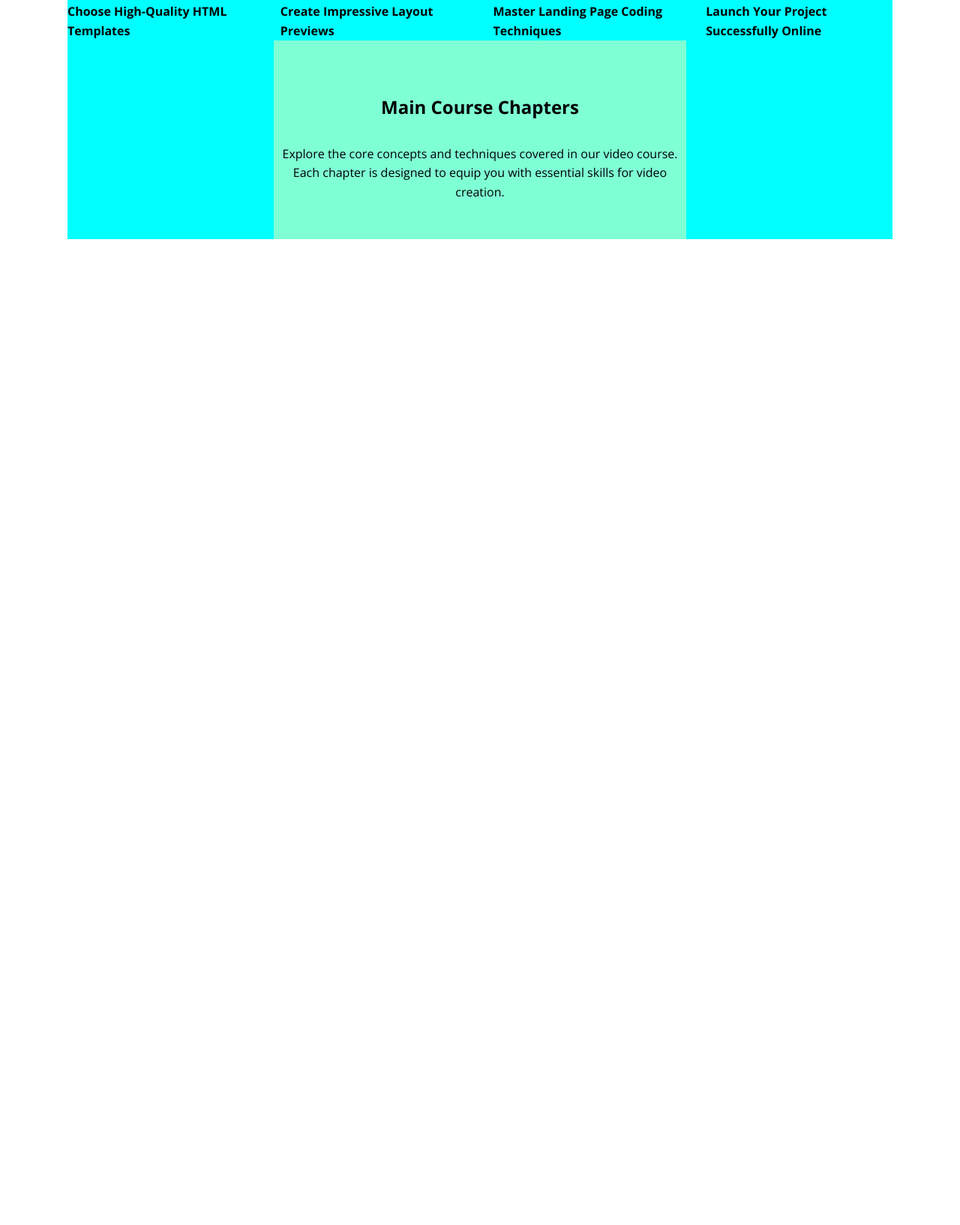
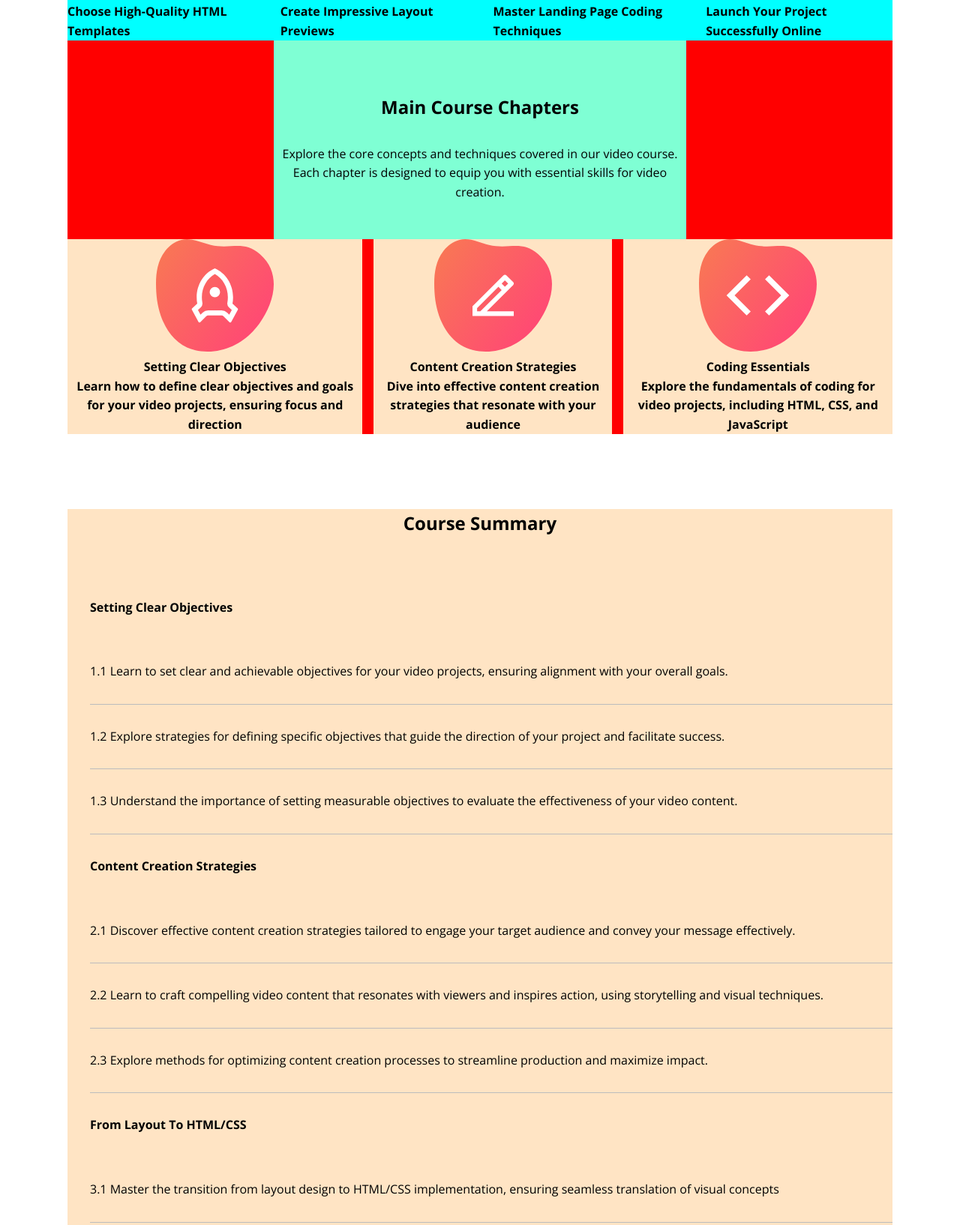
Before and after one commit to sobhiEgbaria/Tutor_website, a plain HTML site: page index.html in a window 1280 px wide. Shown: the part 1349-2983 px from the top of the page at 75% size. Before the commit the page ends 1668 px from the top, so only its background shows below. Drawn offline with nearby package versions, Linux system fonts and the light colour scheme; a script that the page names is missing.

Commit message:
styling summry, audience, courses sections

```diff
--- a/css/styles.css
+++ b/css/styles.css
@@ -37,7 +37,7 @@ img {
   max-width: 100%;
 }
 
-/* utiletes class */
+/* utilities class */
 .flex {
   display: flex;
   justify-content: space-between;
@@ -109,8 +109,9 @@ nav img {
 /* curses section */
 .Course_section {
   max-width: var(--container-width);
-  background-color: aqua;
+  background-color: red;
   margin: auto;
+  margin-bottom: 100px;
 }
 
 .Course_section .Course_content {
@@ -126,6 +127,46 @@ nav img {
   padding-bottom: 50px;
 }
 
+.Course_section .curses_cards .card img {
+  max-width: 300px;
+  max-height: 150px;
+}
+.Course_section .curses_cards .card {
+  background-color: bisque;
+  text-align: center;
+}
+
+/*summary section */
+.Summary {
+  background-color: bisque;
+  max-width: var(--container-width);
+  margin: 0px auto 100px auto;
+}
+
+.Summary h2 {
+  text-align: center;
+  margin-bottom: 50px;
+}
+
+.Summary .Summary_content h4,
+.Summary .Summary_content p {
+  margin-left: 30px;
+  padding: 30px 0px;
+}
+.Summary .Summary_content p {
+  border-bottom: #bbbcbd solid 1px;
+}
+
+/* audience content */
+
+.Course_audience_section {
+  max-width: var(--container-width-large);
+}
+.Course_audience_section img {
+  max-width: 700px;
+  max-height: 600px;
+}
+
 /* Media Queries */
 @media (max-width: 1200px) {
 }
--- a/index.html
+++ b/index.html
@@ -114,6 +114,107 @@
             for video creation.
           </p>
         </div>
+        <div class="curses_cards flex">
+          <div class="card">
+            <img src="./images/chapters-icon-1.svg" alt="chapter" />
+            <h4>
+              Setting Clear Objectives
+              <p>
+                Learn how to define clear objectives and goals for your video
+                projects, ensuring focus and direction
+              </p>
+            </h4>
+          </div>
+          <div class="card">
+            <img src="./images/chapters-icon-2.svg" alt="chapter" />
+            <h4>
+              Content Creation Strategies
+              <p>
+                Dive into effective content creation strategies that resonate
+                with your audience
+              </p>
+            </h4>
+          </div>
+          <div class="card">
+            <img src="./images/chapters-icon-3.svg" alt="chapter" />
+            <h4>
+              Coding Essentials
+              <p>
+                Explore the fundamentals of coding for video projects, including
+                HTML, CSS, and JavaScript
+              </p>
+            </h4>
+          </div>
+        </div>
+      </section>
+      <section class="Summary">
+        <h2>Course Summary</h2>
+        <div class="Summary_content">
+          <h4>Setting Clear Objectives</h4>
+          <p>
+            1.1 Learn to set clear and achievable objectives for your video
+            projects, ensuring alignment with your overall goals.
+          </p>
+          <p>
+            1.2 Explore strategies for defining specific objectives that guide
+            the direction of your project and facilitate success.
+          </p>
+          <p>
+            1.3 Understand the importance of setting measurable objectives to
+            evaluate the effectiveness of your video content.
+          </p>
+        </div>
+        <div class="Summary_content">
+          <h4>Content Creation Strategies</h4>
+          <p>
+            2.1 Discover effective content creation strategies tailored to
+            engage your target audience and convey your message effectively.
+          </p>
+          <p>
+            2.2 Learn to craft compelling video content that resonates with
+            viewers and inspires action, using storytelling and visual
+            techniques.
+          </p>
+          <p>
+            2.3 Explore methods for optimizing content creation processes to
+            streamline production and maximize impact.
+          </p>
+        </div>
+        <div class="Summary_content">
+          <h4>From Layout To HTML/CSS</h4>
+          <p>
+            3.1 Master the transition from layout design to HTML/CSS
+            implementation, ensuring seamless translation of visual concepts
+          </p>
+          <p>
+            3.2 Dive into best practices for coding HTML and CSS, including
+            responsive design principles and optimization techniques
+          </p>
+          <p>
+            3.3 Gain proficiency in converting design mockups into interactive
+            web pages, incorporating CSS styling and layout
+          </p>
+        </div>
+      </section>
+      <section class="Course_audience_section flex">
+        <img src="./images/audience.jpg" alt="audience" />
+        <div class="audience_content">
+          <h2>Who Is This Course For?</h2>
+          <p>
+            This course is designed for individuals seeking to enhance their
+            skills and knowledge in web design, development, and digital
+            marketing. Whether you are a seasoned web designer, a budding web
+            developer or a marketing professional looking to expand your skill
+            set.
+          </p>
+          <ul>
+            <li>Web Designers</li>
+            <li>Web Developers</li>
+            <li>Marketing Professionals</li>
+            <li>Entreprenuers</li>
+            <li>Business Owners</li>
+          </ul>
+        </div>
       </section>
     </main>
 
```
